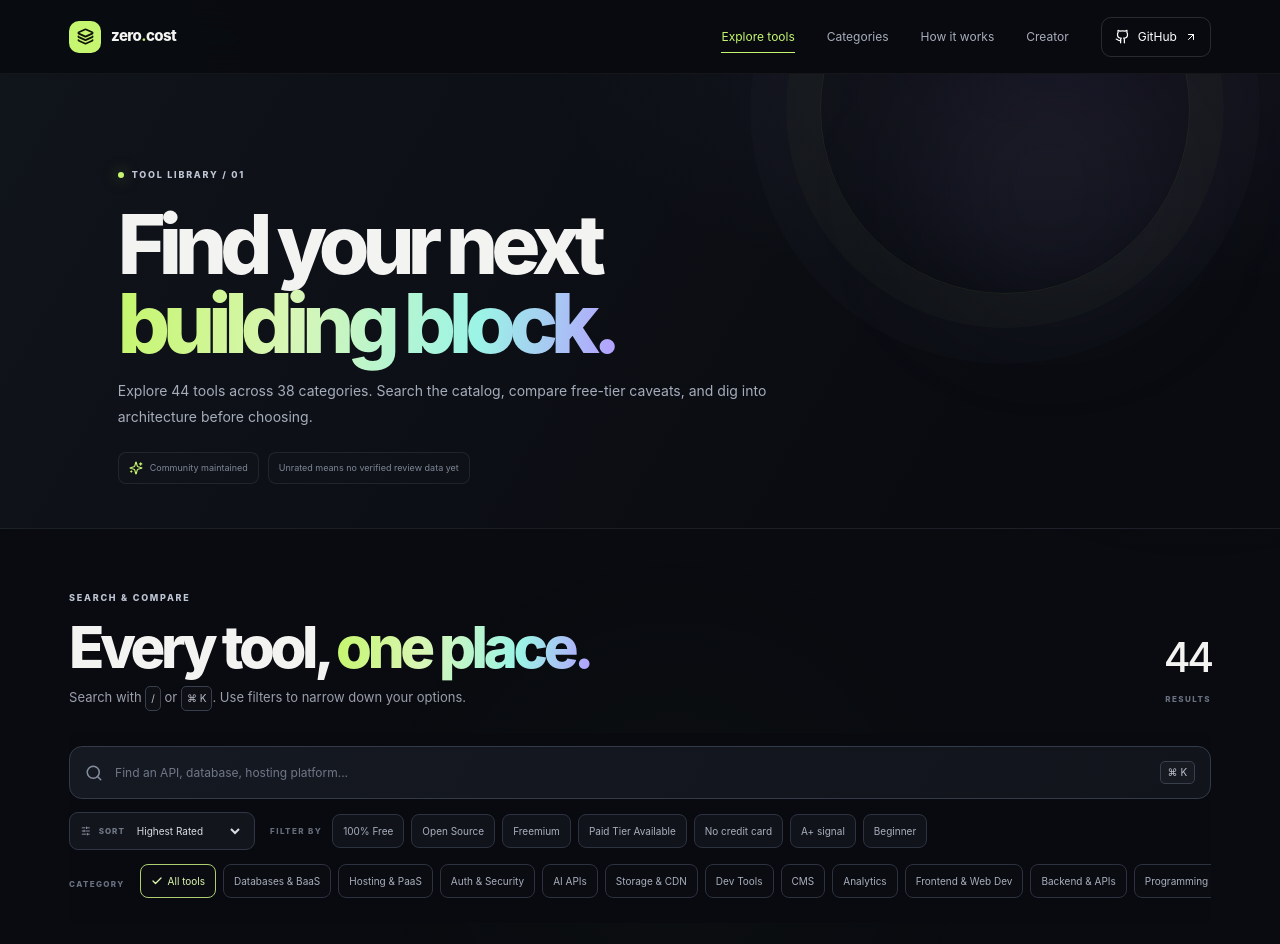
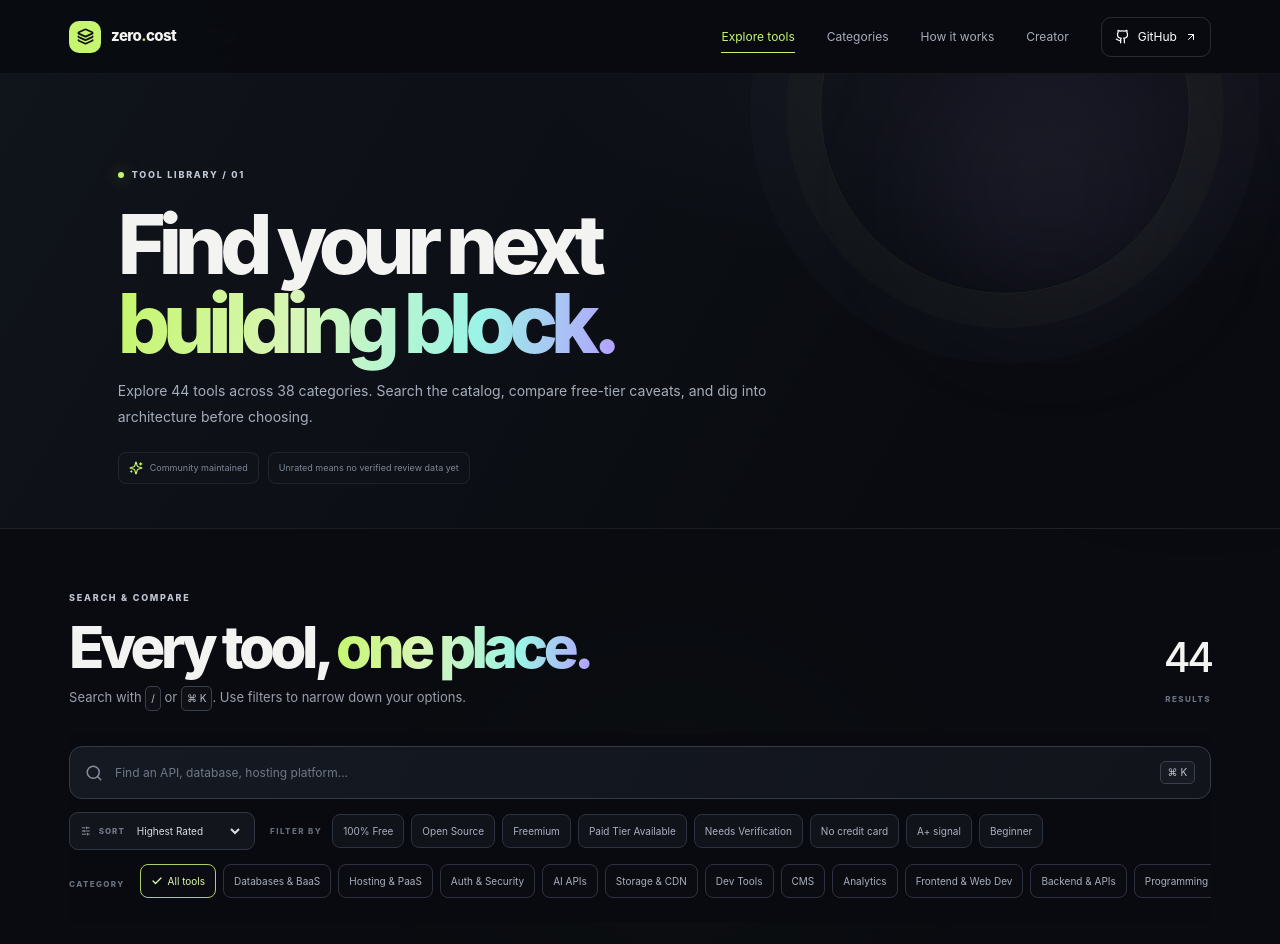
Before and after one commit to shinuXcode/-awesome-free-stack, a Next.js app: page /tools in a window 1280 px wide. Shown: the top 944 px of the page. Built offline with nearby package versions, Linux system fonts and the light colour scheme.

Commit message:
Expose the pricing verification filter

```diff
--- a/components/FilterBar.tsx
+++ b/components/FilterBar.tsx
@@ -23,7 +23,7 @@ type Props = {
   categories: Category[];
 };
 
-const pricingOptions: PricingType[] = ["100% Free", "Open Source", "Freemium", "Paid Tier Available"];
+const pricingOptions: PricingType[] = ["100% Free", "Open Source", "Freemium", "Paid Tier Available", "Needs Verification"];
 
 export default function FilterBar(props: Props) {
   const chipsRef = useRef<HTMLDivElement>(null);
```
